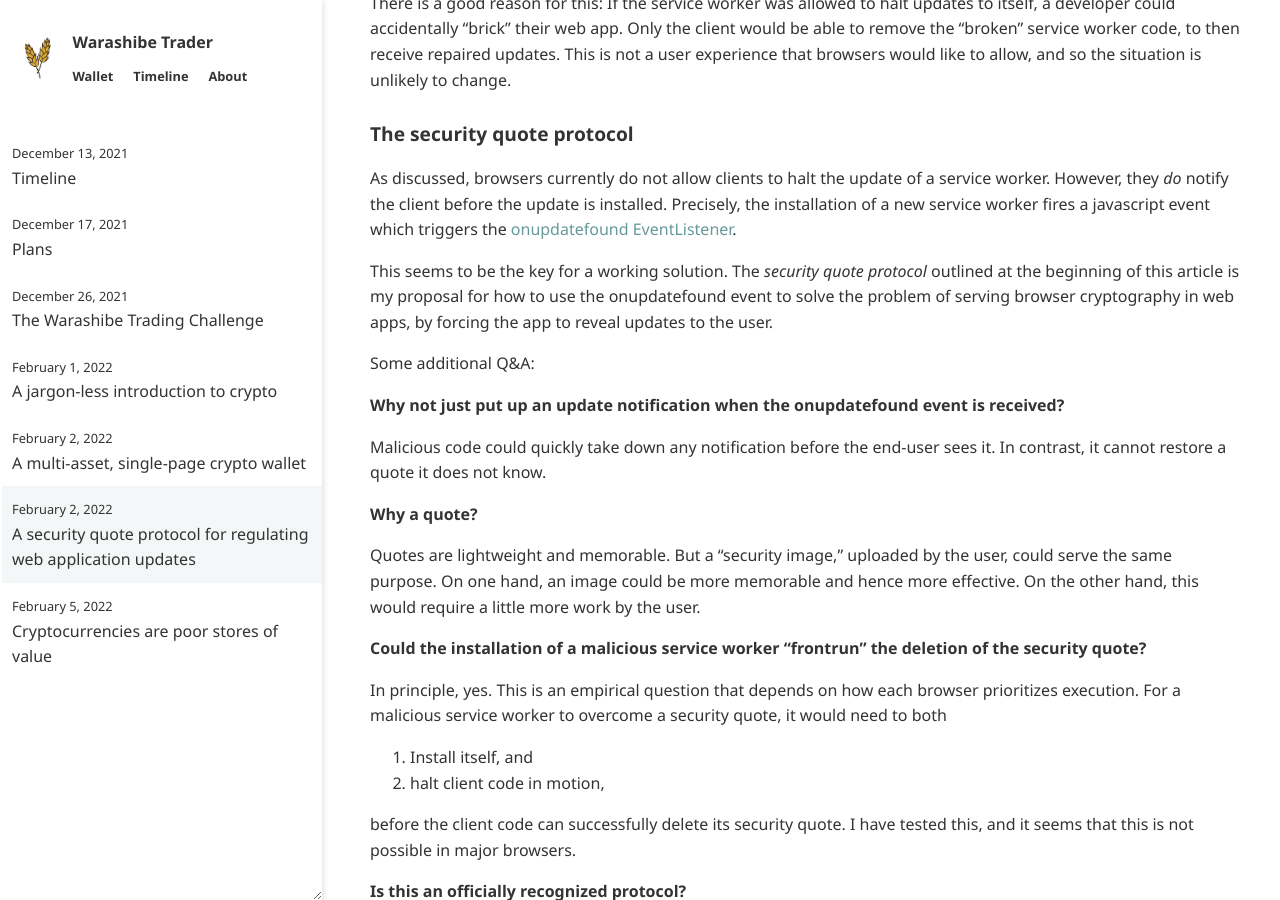
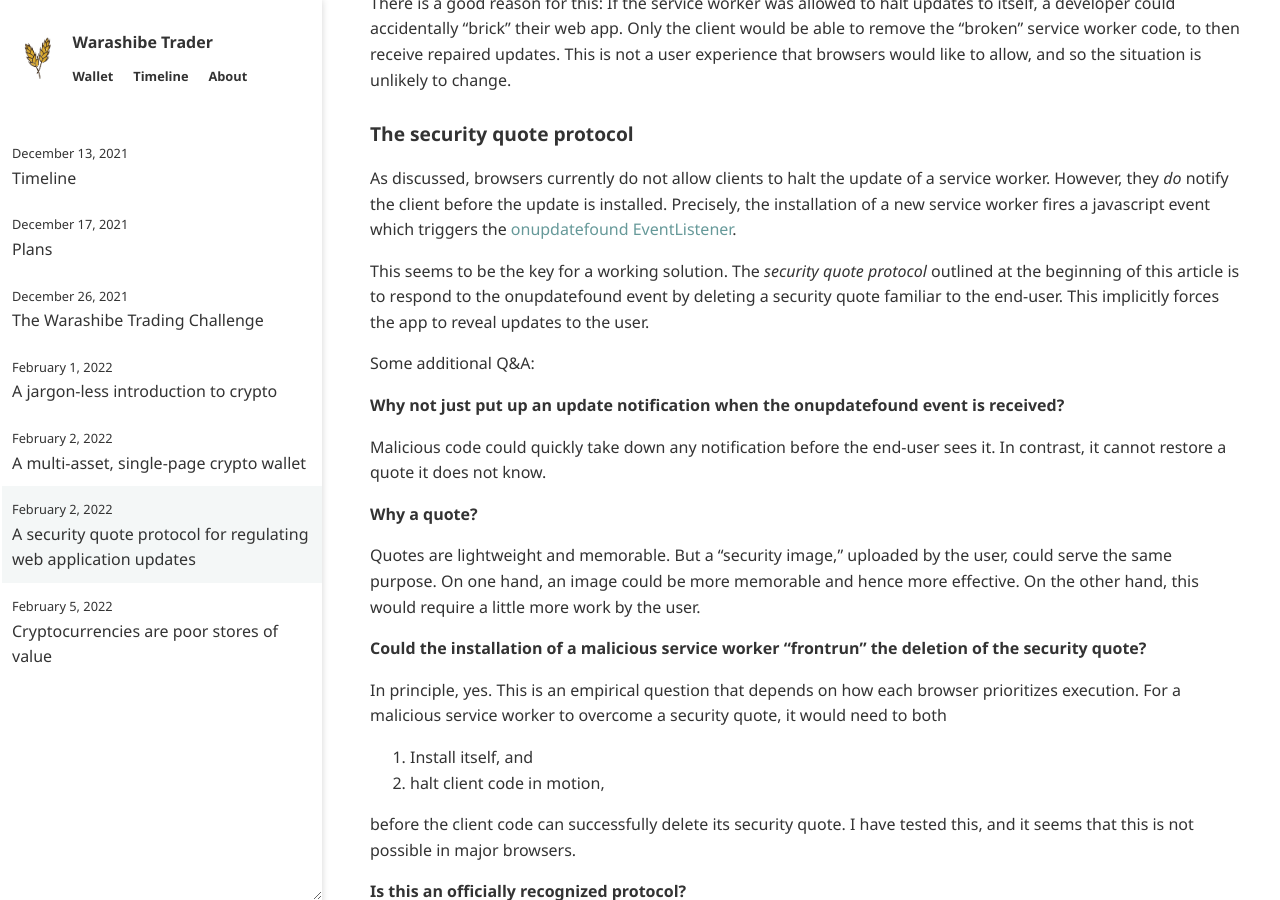
Before and after one commit to warashibetrader/warashibetrader.github.io, a Jekyll site: the page built from _posts/2022-02-02-security-quote-protocol.md, in a window 1280 px wide and 900 px high, scrolled down 3117 px. Built offline with Jekyll 4.4.1, drawn with Linux system fonts in a browser that asks for light colours.

Commit message:
Update 2022-02-02-security-quote-protocol.md

```diff
--- a/_posts/2022-02-02-security-quote-protocol.md
+++ b/_posts/2022-02-02-security-quote-protocol.md
@@ -71,7 +71,7 @@ There is a good reason for this: If the service worker was allowed to halt updat
 
 As discussed, browsers currently do not allow clients to halt the update of a service worker. However, they _do_ notify the client before the update is installed. Precisely, the installation of a new service worker fires a javascript event which triggers the [onupdatefound EventListener](https://developer.mozilla.org/en-US/docs/Web/API/ServiceWorkerRegistration/onupdatefound).
 
-This seems to be the key for a working solution. The _security quote protocol_ outlined at the beginning of this article is my proposal for how to use the onupdatefound event to solve the problem of serving browser cryptography in web apps, by forcing the app to reveal updates to the user.
+This seems to be the key for a working solution. The _security quote protocol_ outlined at the beginning of this article is to respond to the onupdatefound event by deleting a security quote familiar to the end-user. This implicitly forces the app to reveal updates to the user.
 
 Some additional Q&A:
 
```
